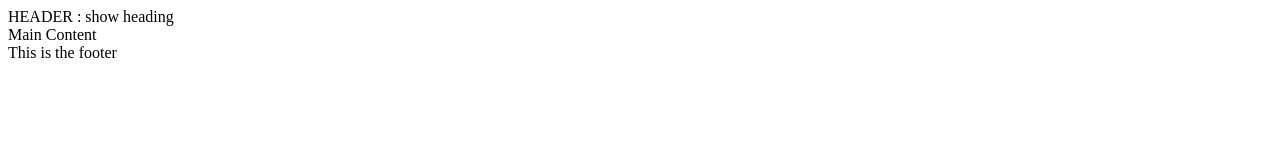
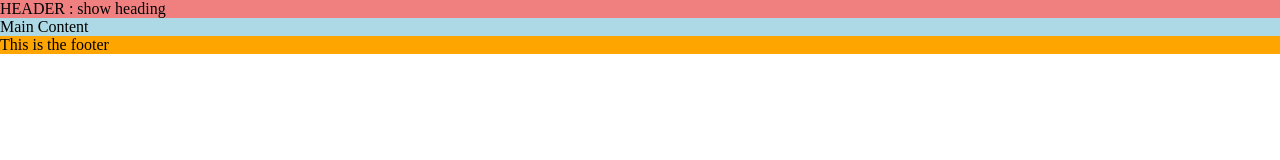
Before and after one commit to AmrutaKulkarni01/love-running, a plain HTML site: page index.html in a window 1280 px wide. Drawn offline with Linux system fonts and the light colour scheme.

Commit message:
add style.css, added basic styling and * wildcard selector to override default browser styles

```diff
--- /dev/null
+++ b/assets/css/style.css
@@ -0,0 +1,25 @@
+/* Asterisk wildcard selector to override default styles added by the browser */
+* {
+    padding: 0;
+    margin: 0;
+    box-sizing: border-box;
+}
+
+/*HEADER*/
+header
+{
+    background-color: lightcoral;
+}
+
+/*Main Content*/
+main
+{
+    background-color: lightblue;
+}
+
+
+/*FOOTER*/
+footer
+{
+    background-color: orange;
+}
--- a/index.html
+++ b/index.html
@@ -13,6 +13,9 @@
     <link rel="apple-touch-icon" sizes="180x180" href="assets/favicon/apple-touch-icon.png">
     <link rel="icon" type="image/png" sizes="32x32" href="assets/favicon/favicon-32x32.png">
     <link rel="icon" type="image/png" sizes="16x16" href="assets/favicon/favicon-16x16.png">
+
+    <!--Stylesheet-->
+    <link rel="stylesheet" href="assets/css/style.css">
 </head>
 
 <body>
```
